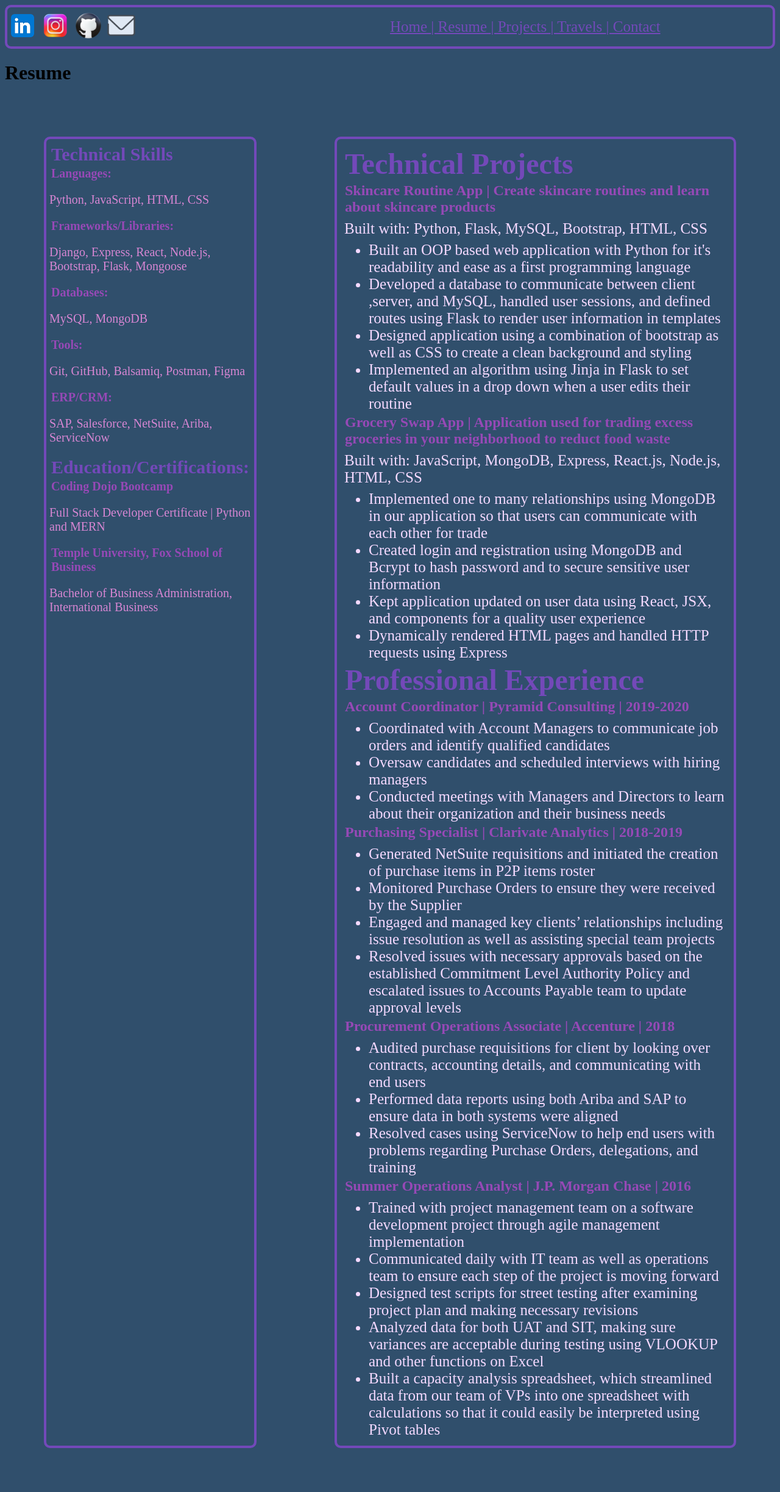
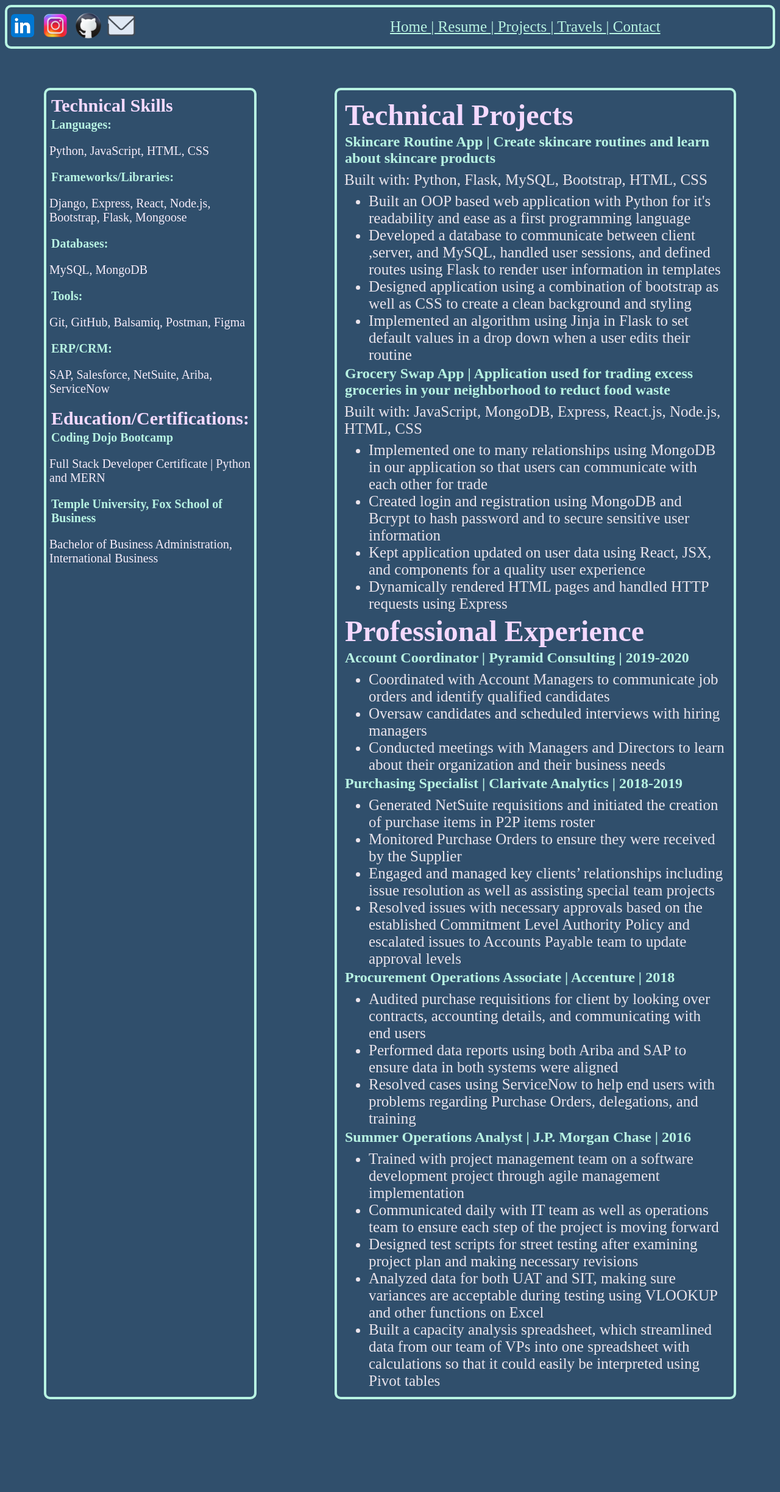
Before and after one commit to vxq5000/Portfolio, a Flask app: page /resume in a window 1280 px wide. Shown: the whole page at 61% size. After the commit the page ends 2294 px from the top, so only its background shows below. Run offline with Flask 2, Linux system fonts and the light colour scheme.

Commit message:
created resume page, changed styling of resume and homepage

```diff
--- a/server.py
+++ b/server.py
@@ -9,5 +9,8 @@
 def resume():
     return render_template('resume.html')
 
+@app.route('/contact')
+def contact():
+    return render_template('contact.html')
 if __name__=="__main__":
     app.run(debug=True)
--- a/static/css/style.css
+++ b/static/css/style.css
@@ -14,12 +14,12 @@
   height: 4em;
   align-items: center;
   display: flex;
-  border: solid 4px rgb(115,73,185);
+  border: solid 4px rgb(183, 243, 226);
   border-radius: 10px;
 }
 
 .navbar a {
-  color:rgb(115,73,185);
+  color:rgb(183, 243, 226);
 }
 
 .navleft img {
@@ -64,7 +64,7 @@
 }
 
 .title {
-  color: rgb(150,73,182);
+  color: rgb(183, 243, 226);
   font-family: 'Raleway', sans-serif;
   font-family: 'Roboto', sans-serif;
   font-size: 25px;
@@ -73,26 +73,26 @@
 
 .right{
   flex: 1;
-  color: rgb(244, 217, 255);
+  color: rgb(240, 222, 247);
   margin: 4em;
   height: 50em;
 }
 
 h2{
-  color:rgb(115,73,185);
+  color:rgb(244,217,255);
 }
 
 h3 {
-  color: rgb(150,73,182);
+  color: rgb(183, 243, 226);
 }
 .resumebody{
   display: flex;
 }
 
 .leftbar {
-  color: rgb(215,134,211);
+  color: rgb(247, 237, 250);
   flex: .5;
-  border: solid 4px rgb(115,73,185);
+  border: solid 4px rgb(183, 243, 226);
   border-radius: 10px;
   margin: 4em;
   padding: 5px;
@@ -108,9 +108,9 @@
 }
 
 .resumeright {
-  color: rgb(244,217,255);
+  color: rgb(234, 228, 236);
   flex:2;
-  border: solid 4px rgb(115,73,185);
+  border: solid 4px rgb(183, 243, 226);
   border-radius: 10px;
   margin: 4em;
   padding: 10px;
@@ -131,3 +131,32 @@
   margin: 2px;
   padding-top: 5px;
 }
+
+a {
+  color: rgb(183, 243, 226);
+}
+
+.contact h1 {
+  font-size: 40px;
+  color: rgb(183, 243, 226);
+}
+.contact p{
+  font-size: 30px;
+  color: rgb(244,217,255);
+  padding: 10px;
+}
+
+.contactbody{
+  display: flex;
+}
+
+.contact{
+  flex: 1;
+  margin: 50px;
+}
+
+.croatia{
+  flex: .75;
+  margin: 50px;
+  height: 75px;
+}
--- a/templates/mainpage.html
+++ b/templates/mainpage.html
@@ -24,7 +24,7 @@
     <a href="/resume">| Resume </a>
     <a href="">| Projects </a>
     <a href="">| Travels </a>
-    <a href="">| Contact</a>
+    <a href="/contact">| Contact</a>
   </div>
 </div>
 
--- a/templates/resume.html
+++ b/templates/resume.html
@@ -21,11 +21,10 @@
       <a href="/resume">| Resume </a>
       <a href="">| Projects </a>
       <a href="">| Travels </a>
-      <a href="">| Contact</a>
+      <a href="/contact">| Contact</a>
     </div>
   </div>
 
-  <h1>Resume</h1>
   <div class="resumebody">
     <div class="leftbar">
       <h2>Technical Skills</h2>
```
Also changed, not shown: templates/contact.html (added, +45 -0 lines).
